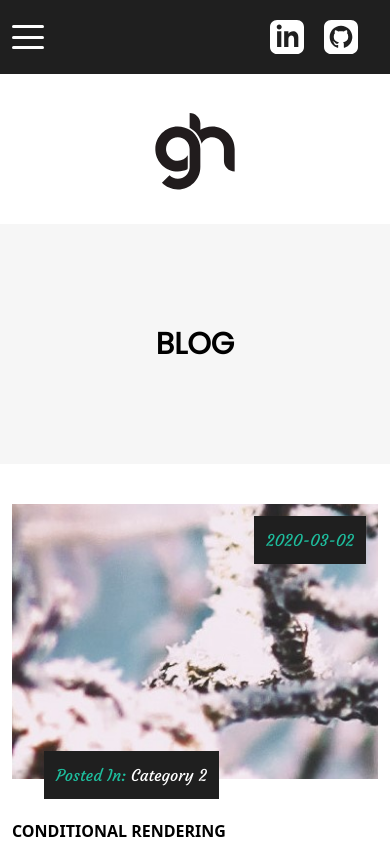
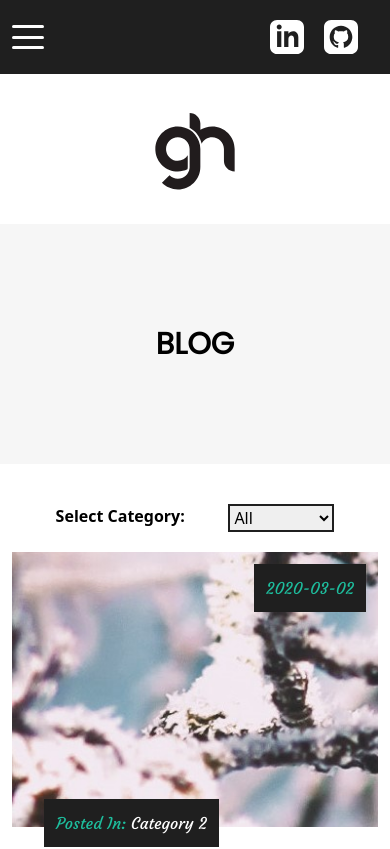
Before and after one commit to Geoff-Hignett/react-website, a Next.js app: page /blog in a window 390 px wide. Shown: the top 849 px of the page. Built offline with nearby package versions, Linux system fonts and the light colour scheme.

Commit message:
mobile category filter

```diff
--- a/pages/blog/index.js
+++ b/pages/blog/index.js
@@ -3,7 +3,7 @@ import { getSortedPostsData } from "@/lib/posts";
 import SectionBanner from "@/components/sectionBanner";
 import Link from "next/link";
 import Head from "next/head";
-import { useState } from "react";
+import { useState, useId } from "react";
 
 
 export async function getStaticProps() {
@@ -16,6 +16,7 @@ export async function getStaticProps() {
 }
 
 const Blog = ({ allPostsData }) => {
+	const catLabelId = useId();
 	const countCategoryPosts = (category) => {
 		return allPostsData.filter((post) => post.category === category).length;
 	}
@@ -24,36 +25,43 @@ const Blog = ({ allPostsData }) => {
 		{
 			name: "All",
 			active: true,
+			mobileActive: true,
 			posts: allPostsData.length,
 		},
 		{
 			name: "Category 1",
 			active: false,
+			mobileActive: false,
 			posts: countCategoryPosts("Category 1"),
 		},
 		{
 			name: "Category 2",
 			active: false,
+			mobileActive: false,
 			posts: countCategoryPosts("Category 2"),
 		},
 		{
 			name: "Category 3",
 			active: false,
+			mobileActive: false,
 			posts: countCategoryPosts("Category 3"),
 		},
 		{
 			name: "Category 4",
 			active: false,
+			mobileActive: false,
 			posts: countCategoryPosts("Category 4"),
 		},
 		{
 			name: "Category 5",
 			active: false,
+			mobileActive: false,
 			posts: countCategoryPosts("Category 5"),
 		},
 		{
 			name: "Category 6",
 			active: false,
+			mobileActive: false,
 			posts: countCategoryPosts("Category 6"),
 		},
 	]);
@@ -73,6 +81,14 @@ const Blog = ({ allPostsData }) => {
 		setCategories(newCategories);
 	}
 
+	const setMobileCategoryActive = (catIndex) => {
+		const newCategories = [ ...categories ];
+
+		setCategories([ ...categories.map((category, index) => {
+			index === catIndex ? category.mobileActive = true : category.mobileActive = false;
+		})])
+	}
+
 	return (
 		<>
 			<Head>
@@ -86,6 +102,14 @@ const Blog = ({ allPostsData }) => {
 			<section className="max-w-theme mx-auto pt-10 lg:py-20 lg:pb-10 px-3">
 				<div className="flex">
 					<div className="w-full md:w-1/2 lg:w-2/3 lg:pr-4">
+						<div className="flex justify-evenly mb-5">
+							<label className="font-bold" htmlFor={catLabelId}>Select Category: </label>
+							<select className="border-2 border-black" id={catLabelId} onChange={e => setMobileCategoryActive(e.target.value)}>
+								{categories.map((category, index) => (
+									<option className="" key={index} value={category.name}>{category.name}</option>
+								))}
+							</select>
+						</div>
 						<ul className="flex flex-wrap justify-between">
 							{allPostsData.map(({ id, imagePath, category, date, extract, title }) => (
 							<li key={id} className="w-full md:w-full lg:w-[48%] mb-10">
```
